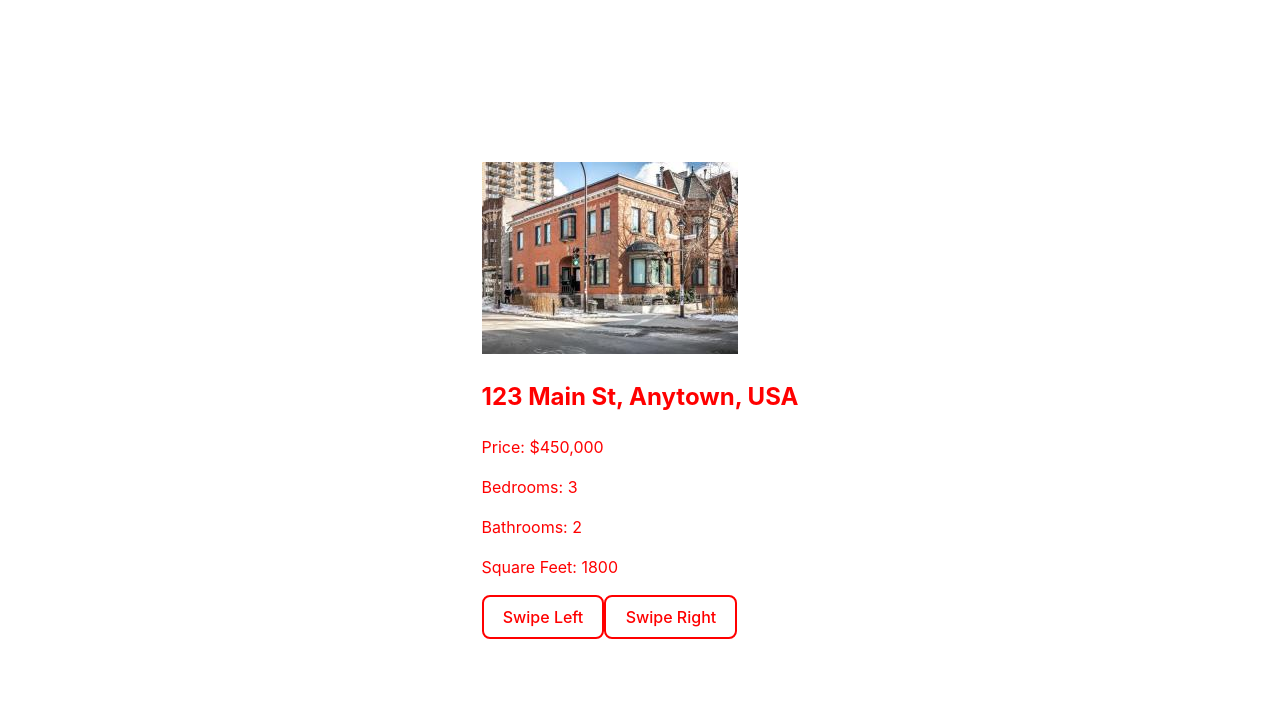
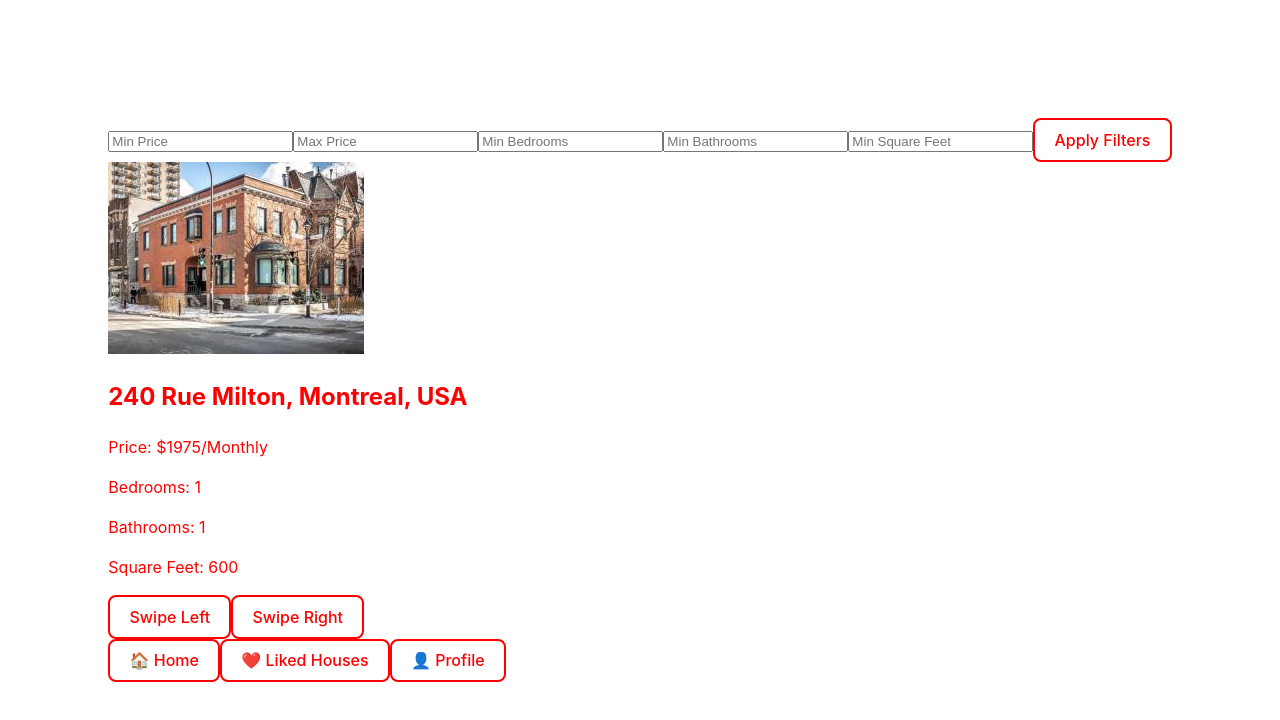
Before and after one commit to janekhuong/RealtrCopy, a React (Vite) app in the folder OpenHouse/: page /swipe in a window 1280 px wide. Shown: the top 720 px of the page. Built offline with nearby package versions, Linux system fonts and the light colour scheme.

Commit message:
more features

```diff
--- a/OpenHouse/src/index.css
+++ b/OpenHouse/src/index.css
@@ -59,3 +59,37 @@ button:focus,
 button:focus-visible {
   outline: 4px auto red;
 }
+
+/* Navigation Bar */
+.navbar {
+  display: flex;
+  align-items: center;
+  justify-content: space-between;
+  padding: 1rem 2rem;
+  border-bottom: 1px solid #e5e7eb;
+  background: white;
+  box-shadow: 0px 2px 10px rgba(0, 0, 0, 0.05);
+}
+
+.navbar-logo {
+  display: flex;
+  align-items: center;
+  font-weight: bold;
+  color: #e60000;
+  font-size: 1.2rem;
+}
+
+.navbar-logo svg {
+  margin-right: 8px;
+}
+
+.navbar-link {
+  color: #555;
+  text-decoration: none;
+  font-weight: 500;
+  transition: color 0.3s;
+}
+
+.navbar-link:hover {
+  color: #e60000;
+}
--- a/OpenHouse/src/pages/Swipe.tsx
+++ b/OpenHouse/src/pages/Swipe.tsx
@@ -9,37 +9,123 @@ import house4 from "../assets/house4.jpeg";
 import house5 from "../assets/house5.jpeg";
 
 // Define house listings with placeholders
-const houses = [
-  { image: house1, address: "123 Main St, Anytown, USA", price: "$450,000", bedrooms: 3, bathrooms: 2, squareFeet: 1800 },
-  { image: house2, address: "456 Elm St, Somewhere, USA", price: "$320,000", bedrooms: 2, bathrooms: 1, squareFeet: 1400 },
-  { image: house3, address: "789 Oak St, Nowhere, USA", price: "$550,000", bedrooms: 4, bathrooms: 3, squareFeet: 2200 },
-  { image: house4, address: "101 Pine St, Smalltown, USA", price: "$275,000", bedrooms: 2, bathrooms: 1, squareFeet: 1300 },
-  { image: house5, address: "202 Maple St, Bigcity, USA", price: "$670,000", bedrooms: 5, bathrooms: 4, squareFeet: 2800 },
+const allHouses = [
+  { image: house1, address: "240 Rue Milton, Montreal, USA", price: 1975, bedrooms: 1, bathrooms: 1, squareFeet: 600 },
+  { image: house2, address: "3485 Rue Aylmer, Montreal, USA", price: 2600, bedrooms: 1, bathrooms: 1, squareFeet: 0 }, // "N/A" handled as 0
+  { image: house3, address: "3636 Rue Clark, Montreal, USA", price: 1300, bedrooms: 1, bathrooms: 1, squareFeet: 350 },
+  { image: house4, address: "235 Rue Sherbrooke, Montreal, USA", price: 1680, bedrooms: 1, bathrooms: 1, squareFeet: 0 }, // "N/A" handled as 0
+  { image: house5, address: "350 Boul. De Maisonneueve, Montreal, USA", price: 1700, bedrooms: 1, bathrooms: 1, squareFeet: 0 },
 ];
 
 export default function Swipe() {
   const [index, setIndex] = useState(0);
+  const [filters, setFilters] = useState({
+    minPrice: 0,
+    maxPrice: 10000,
+    minBedrooms: 1,
+    minBathrooms: 1,
+    minSquareFeet: 0,
+  });
+
+  const [houses, setHouses] = useState(allHouses);
 
   const handleSwipe = (liked: boolean) => {
-    console.log(liked ? "Liked" : "Disliked", houses[index]);
     if (index < houses.length - 1) {
       setIndex(index + 1);
     } else {
-      alert("No more houses!");
+      setIndex(-1); // Stack finished
     }
   };
 
+  const handleRestart = () => {
+    setIndex(0);
+    applyFilters();
+  };
+
+  const applyFilters = () => {
+    const filteredHouses = allHouses.filter(
+      (house) =>
+        house.price >= filters.minPrice &&
+        house.price <= filters.maxPrice &&
+        house.bedrooms >= filters.minBedrooms &&
+        house.bathrooms >= filters.minBathrooms &&
+        house.squareFeet >= filters.minSquareFeet
+    );
+    setHouses(filteredHouses);
+    setIndex(0);
+  };
+
   return (
-    <div className="min-h-screen flex flex-col items-center justify-center bg-gray-100 p-6">
+    <div className="min-h-screen flex flex-col items-center bg-gray-100 pb-20">
+      {/* Filter Section */}
+      <div className="w-full bg-white p-4 shadow-md flex flex-wrap gap-4 justify-center">
+        <input
+          type="number"
+          placeholder="Min Price"
+          className="border p-2 rounded w-32"
+          onChange={(e) => setFilters({ ...filters, minPrice: Number(e.target.value) })}
+        />
+        <input
+          type="number"
+          placeholder="Max Price"
+          className="border p-2 rounded w-32"
+          onChange={(e) => setFilters({ ...filters, maxPrice: Number(e.target.value) })}
+        />
+        <input
+          type="number"
+          placeholder="Min Bedrooms"
+          className="border p-2 rounded w-32"
+          onChange={(e) => setFilters({ ...filters, minBedrooms: Number(e.target.value) })}
+        />
+        <input
+          type="number"
+          placeholder="Min Bathrooms"
+          className="border p-2 rounded w-32"
+          onChange={(e) => setFilters({ ...filters, minBathrooms: Number(e.target.value) })}
+        />
+        <input
+          type="number"
+          placeholder="Min Square Feet"
+          className="border p-2 rounded w-32"
+          onChange={(e) => setFilters({ ...filters, minSquareFeet: Number(e.target.value) })}
+        />
+        <button
+          className="px-4 py-2 bg-blue-600 text-white rounded hover:bg-blue-700"
+          onClick={applyFilters}
+        >
+          Apply Filters
+        </button>
+      </div>
+
+      {/* House Card or Completion Message */}
+      {index >= 0 ? (
         <HouseCard
           image={houses[index].image}
           address={houses[index].address}
-        price={houses[index].price}
+          price={`$${houses[index].price}/Monthly`}
           bedrooms={houses[index].bedrooms}
           bathrooms={houses[index].bathrooms}
-        squareFeet={houses[index].squareFeet}
+          squareFeet={houses[index].squareFeet === 0 ? "N/A" : houses[index].squareFeet}
           onSwipe={handleSwipe}
         />
+      ) : (
+        <div className="text-center p-6">
+          <h2 className="text-2xl font-bold text-gray-700">You've explored all matching houses!</h2>
+          <button
+            className="mt-4 px-6 py-3 bg-green-600 text-white rounded-xl hover:bg-green-700"
+            onClick={handleRestart}
+          >
+            Restart
+          </button>
+        </div>
+      )}
+
+      {/* Bottom Navigation Bar */}
+      <div className="fixed bottom-0 w-full bg-white p-4 shadow-md flex justify-around">
+        <button className="text-gray-700 hover:text-red-600 text-lg">🏠 Home</button>
+        <button className="text-gray-700 hover:text-red-600 text-lg">❤️ Liked Houses</button>
+        <button className="text-gray-700 hover:text-red-600 text-lg">👤 Profile</button>
+      </div>
     </div>
   );
 }
```
Also changed, not shown: OpenHouse/src/firebaseConfig.ts (added, +17 -0 lines). Lines whose indentation alone changed are shown as unchanged.
